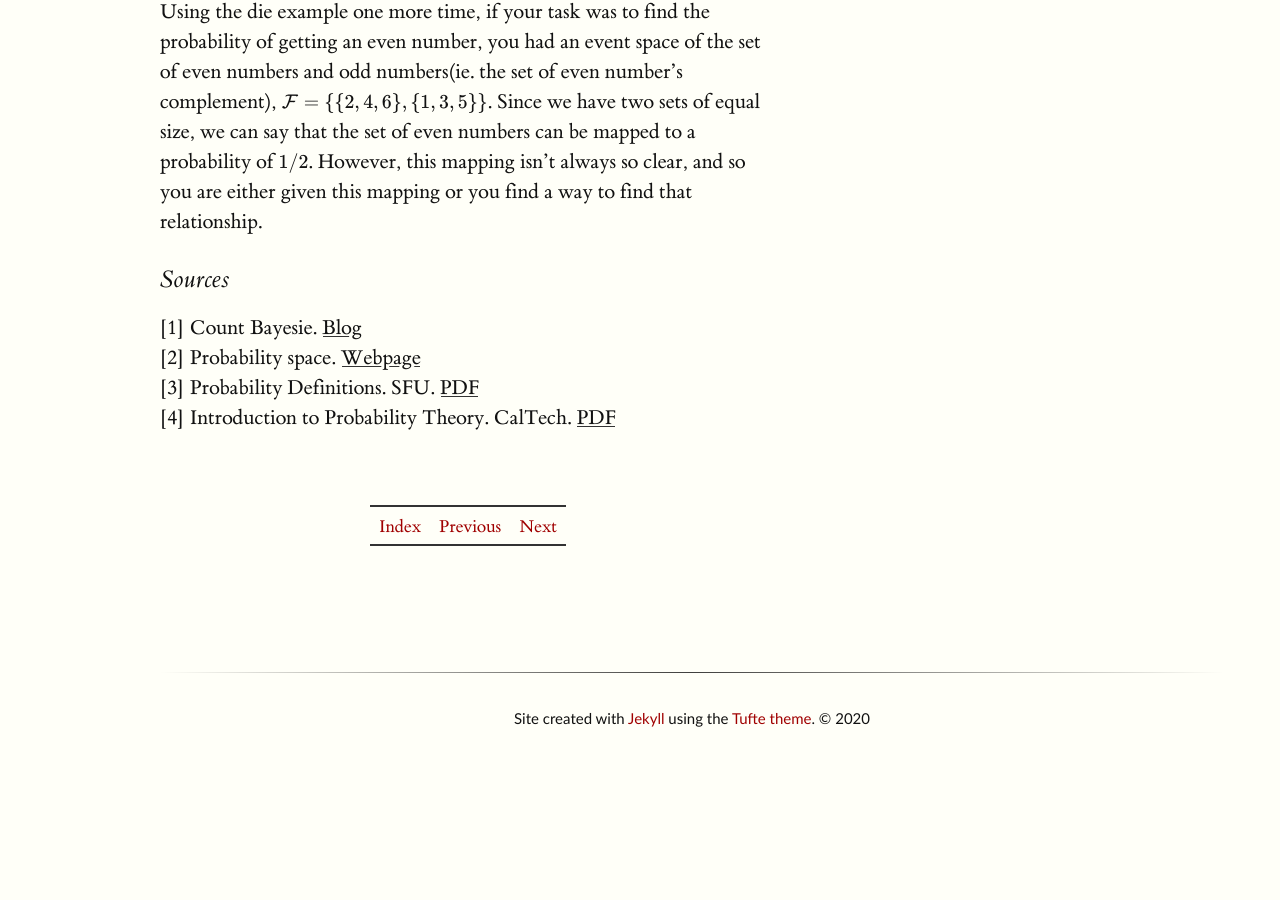
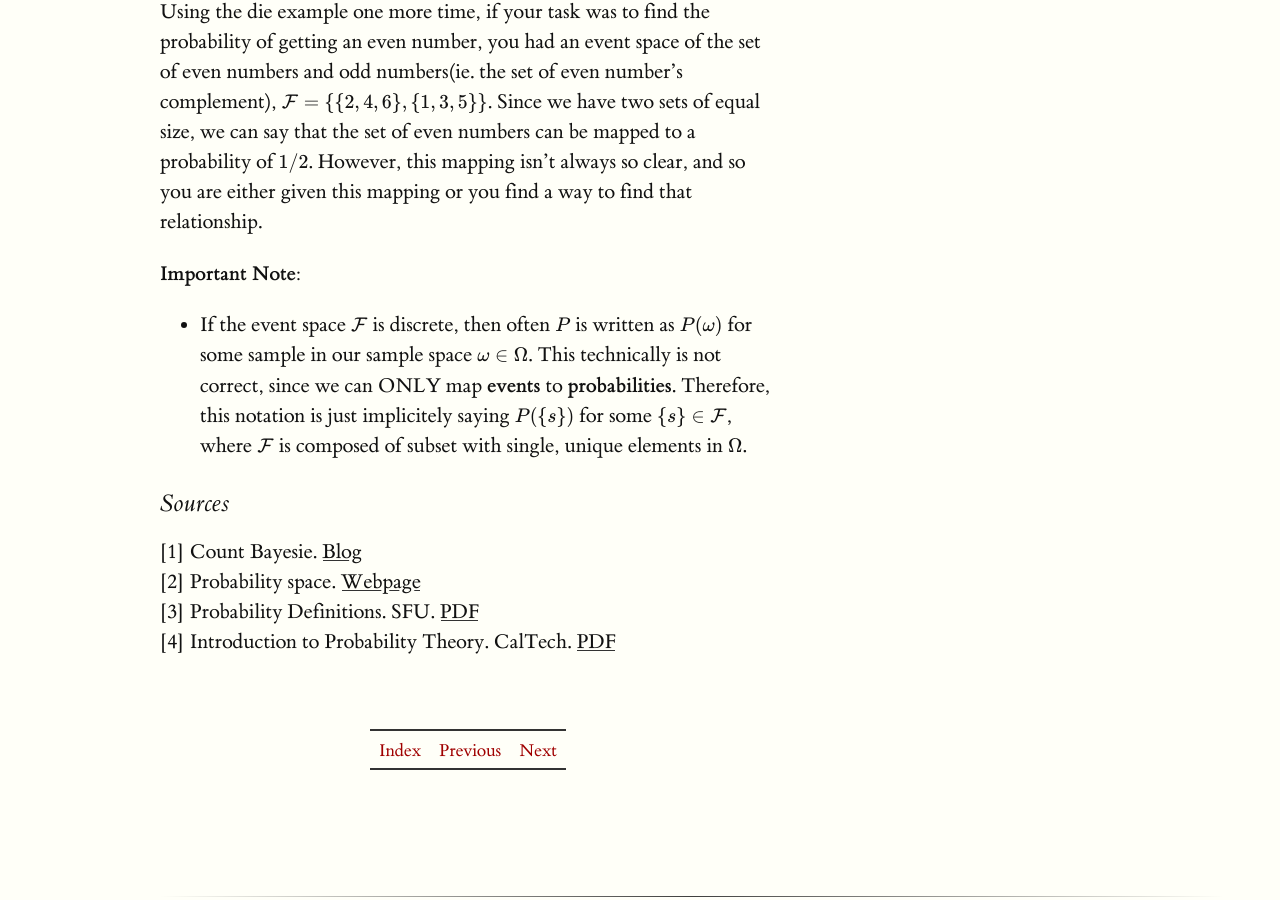
Before and after one commit to luisgc2116/luis_notes, a Jekyll site: the page built from published_notes/fundamental/intro_prob_spaces/index.md, in a window 1280 px wide and 900 px high, scrolled down 3885 px. Built offline with Jekyll 4.4.1, drawn with Linux system fonts in a browser that asks for light colours; formulas are drawn with MathJax 3; before the commit the page ends 4627 px from its top, so only the background shows below that.

Commit message:
Update index.md

```diff
--- a/published_notes/fundamental/intro_prob_spaces/index.md
+++ b/published_notes/fundamental/intro_prob_spaces/index.md
@@ -59,6 +59,9 @@ The **Probability Measure** $$P$$ is a function that maps an event space $$\math
 
 Using the die example one more time, if your task was to find the probability of getting an even number, you had an event space of the set of even numbers and odd numbers(ie. the set of even number's complement), $$\mathcal{F} = \{\{2,4,6\},\{1,3,5\}\}$$. Since we have two sets of equal size, we can say that the set of even numbers can be mapped to a probability of $$1/2$$. However, this mapping isn't always so clear, and so you are either given this mapping or you find a way to find that relationship.
 
+**Important Note**:
+- If the event space $$\mathcal{F}$$ is discrete, then often $$P$$ is written as $$P(\omega)$$ for some sample in our sample space $$\omega \in \Omega$$. This technically is not correct, since we can ONLY map **events** to **probabilities**. Therefore, this notation is just implicitely saying $$P(\{ s \})$$ for some $$\{ s \} \in \mathcal{F}$$, where $$\mathcal{F}$$ is composed of subset with single, unique elements in $$\Omega$$.
+
 
 ### Sources
 [1] Count Bayesie. [Blog](https://www.countbayesie.com/blog/2015/8/30/picture-guide-to-probability-spaces) <br>
```
